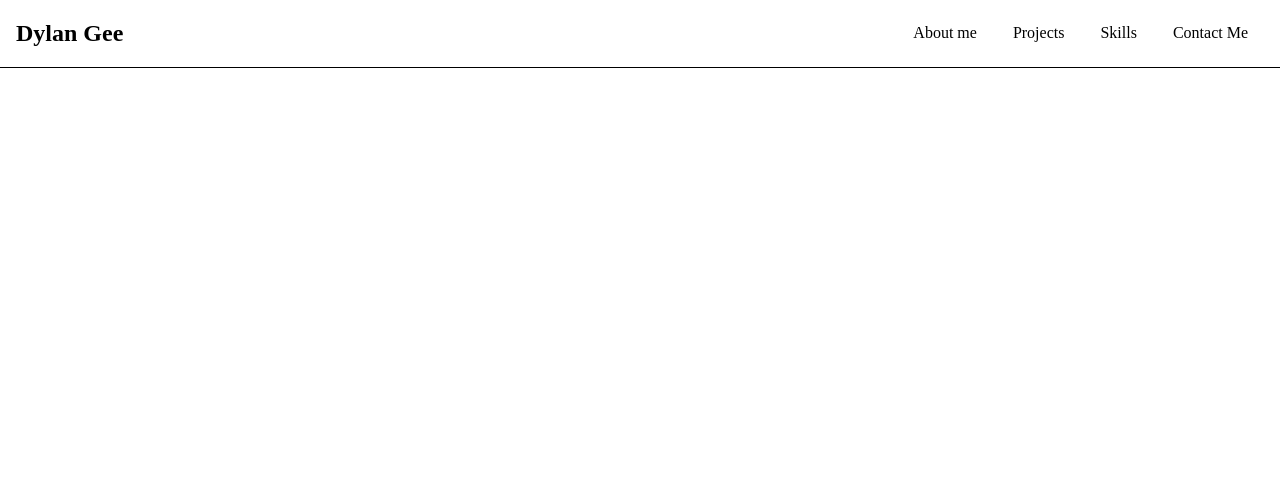
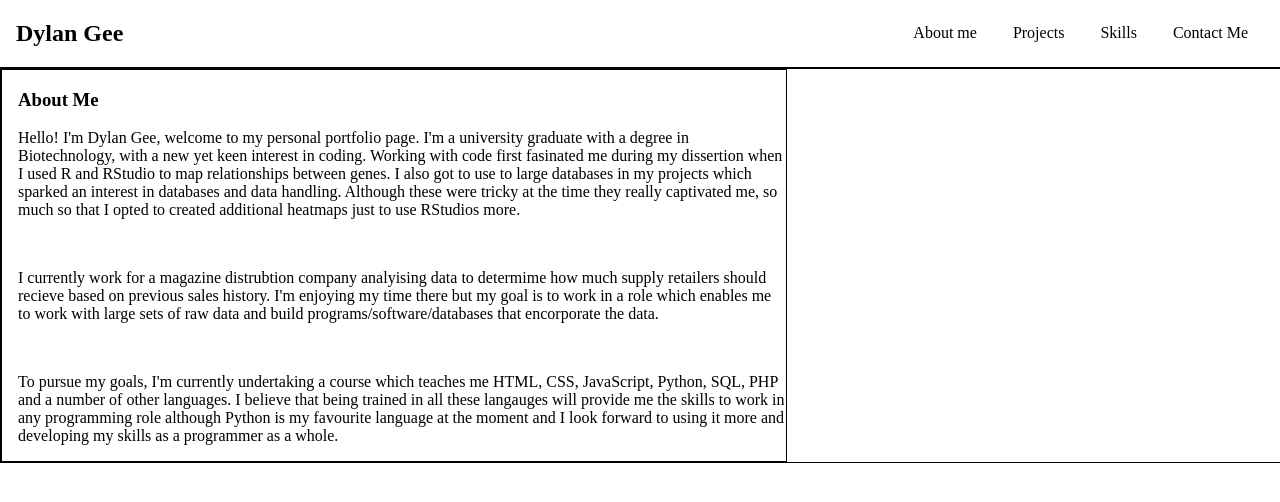
Before and after one commit to DylanGee3742/PersonalPortfolio, a plain HTML site: page index.html in a window 1280 px wide. Drawn offline with Linux system fonts and the light colour scheme.

Commit message:
About me info added and positioned

```diff
--- a/index.html
+++ b/index.html
@@ -1,7 +1,7 @@
 <html>
 <head>
     <title>Dylan Gee's Portfolio</title>
-    <meta charset="2UTF-8">
+    <meta charset="UTF-8">
     <link href="style.css" rel = 'stylesheet'>
 </head>
 <body>
@@ -24,8 +24,34 @@
         </div>
     </header>
 
+    <!-- ABOUT ME -->
 
-    <!-- ABOUT ME -->
+    <section class = "about-me">
+        <div class = "about-me-container">
+            <div class = "about-me-info">
+                <h3>About Me</h3>
+                <p>Hello! I'm Dylan Gee, welcome to my personal portfolio page. I'm a university graduate with a degree in Biotechnology, with a new yet keen interest in coding. Working with code first fasinated me during my
+                    dissertion when I used R and RStudio to map relationships between genes. I also got to use to large databases in my projects which sparked an interest in databases and data handling. Although these were tricky
+                    at the time they really captivated me, so much so that I opted to created additional heatmaps just to use RStudios more.
+                </p>
+                <br>
+                <p>
+                    I currently work for a magazine distrubtion company analyising data to determime how much supply retailers should recieve based on previous sales history. I'm enjoying my time there but my goal is to work in a role which enables me to
+                    work with large sets of raw data and build programs/software/databases that encorporate the data.
+                </p>
+                <br>
+                <p>
+                    To pursue my goals, I'm currently undertaking a course which teaches me HTML, CSS, JavaScript, Python, SQL, PHP and a number of other languages. I believe that being trained in all these langauges will provide me the skills to work in any programming
+                    role although Python is my favourite language at the moment and I look forward to using it more and developing my skills as a programmer as a whole.
+                </p>
+            </div>
+            <div class = "img-container">
+            </div>
+            <div class = "basic-info-table">
+            </div>
+        </div>
+    </section>
+
 
     <!-- PROJECTS -->
 
--- a/style.css
+++ b/style.css
@@ -11,9 +11,7 @@ html,body {
 /* HEADER */
 
 header {
-    position: fixed;
     width: 100%;
-    background-color: white;
     border-bottom: 1px solid black;
 }
 
@@ -50,3 +48,19 @@ nav a {
     line-height: 1.6;
     color: black;
 }
+
+/* ABOUT ME */
+
+.about-me {
+    display: flex;
+    width: 100%;
+    border: 1px solid black;
+    justify-content: start;
+}
+
+.about-me-info {
+    width: 60%;
+    border: 1px solid black;
+    justify-content: start;
+    padding-left: 1rem;
+}
```
